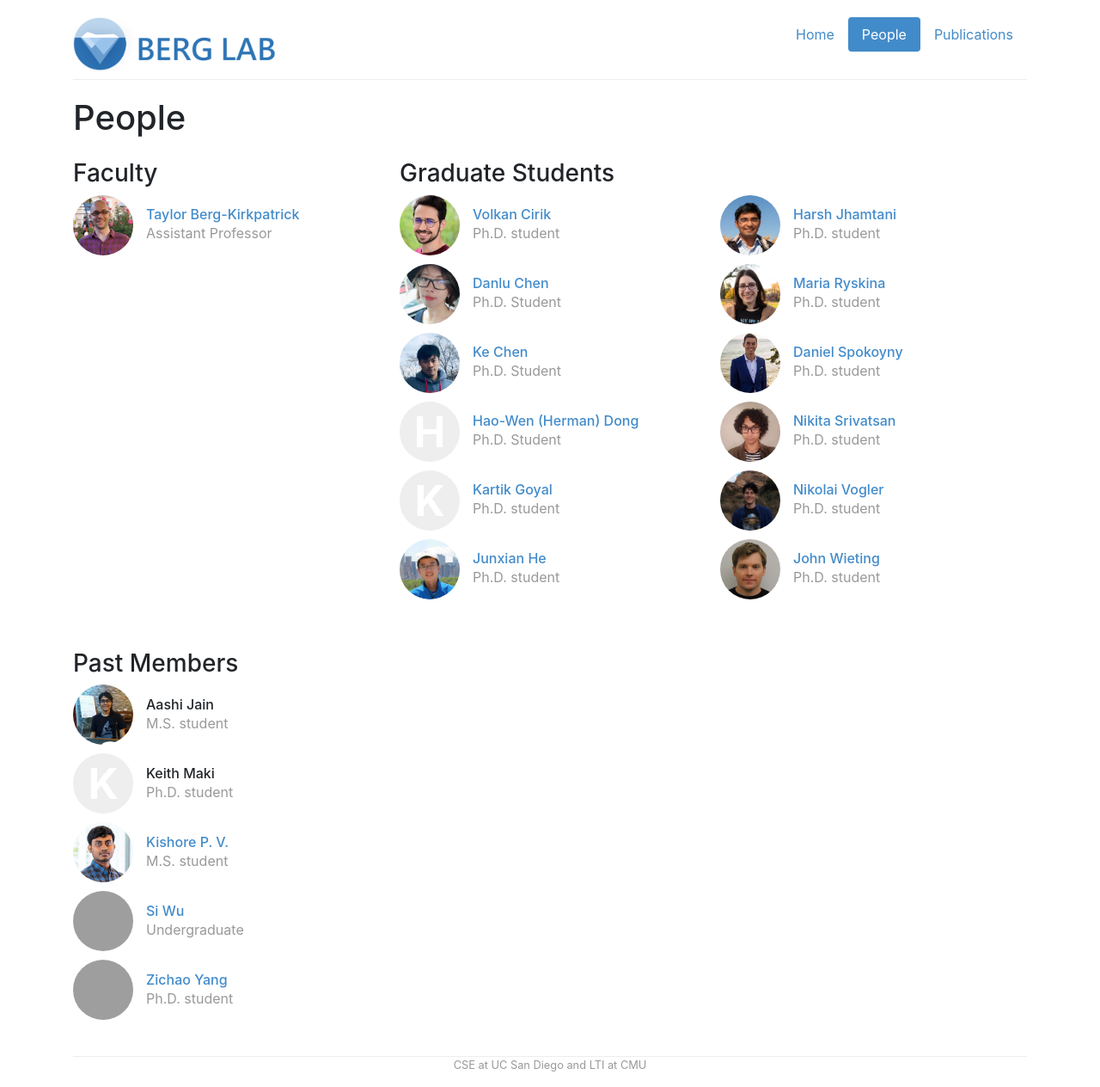
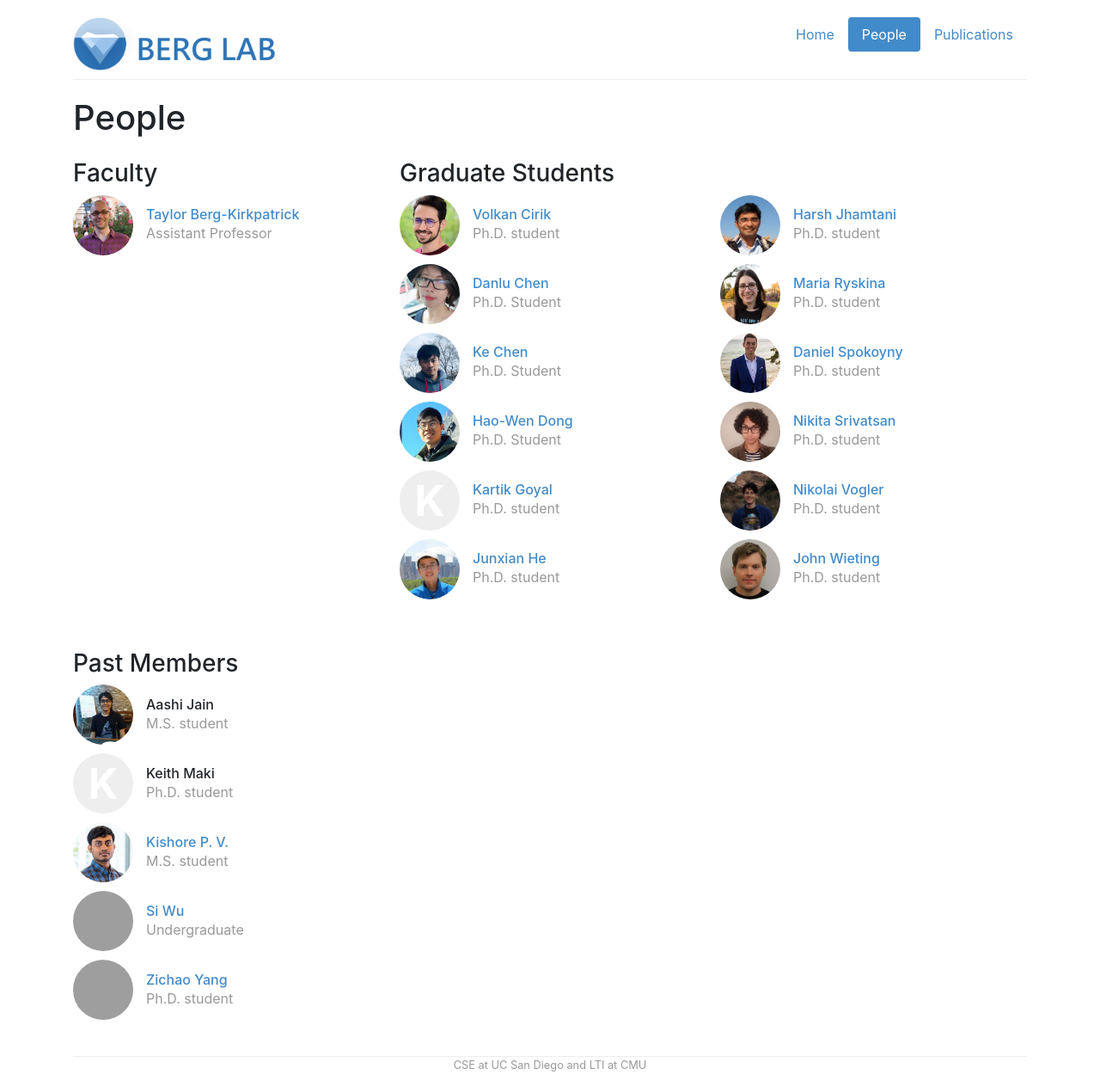
Before and after one commit to icebergnlp/icebergnlp.github.io, a Jekyll site: the page built from people.html, in a window 1280 px wide. Shown: the whole page at 86% size. Built offline with Jekyll 4.4.1, drawn with Linux system fonts in a browser that asks for light colours; grey boxes are pictures that could not be loaded.

Commit message:
Updated Herman's entry

```diff
--- a/_data/people.yml
+++ b/_data/people.yml
@@ -33,9 +33,10 @@ ke:
     bio: "Ph.D. Student"
 
 herman:
-    display_name: "Hao-Wen (Herman) Dong"
+    display_name: "Hao-Wen Dong"
     webpage: "https://salu133445.github.io/"
     role: grad
+    image: /img/people/herman.jpg
     bio: "Ph.D. Student"
 
 kartikgo:
```
Also changed, not shown: img/people/herman.jpg (added).
